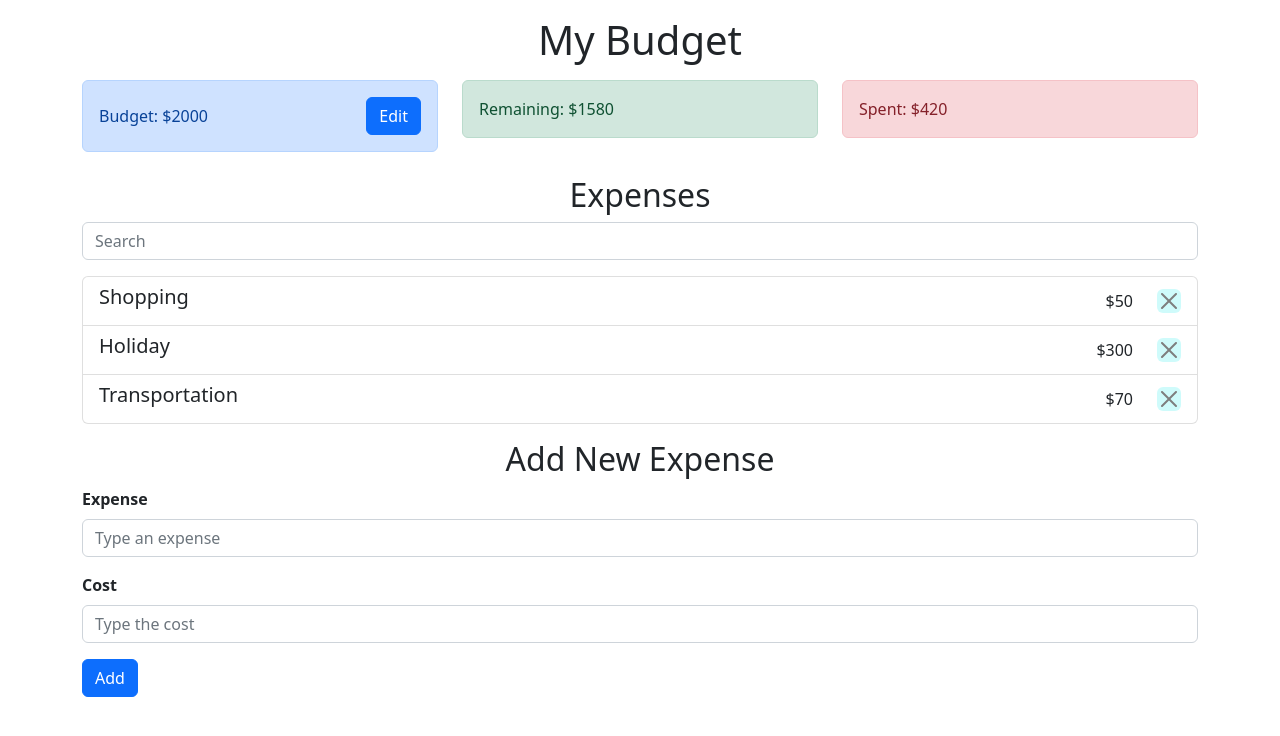
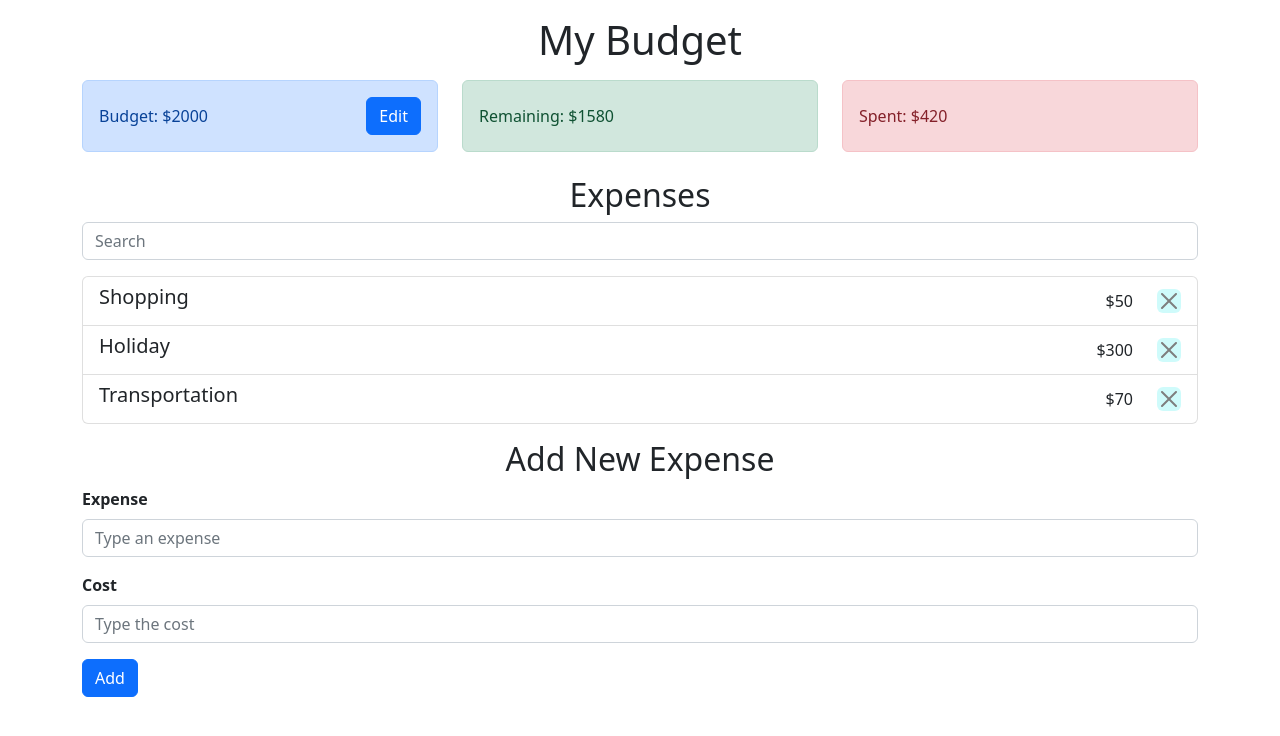
Before and after one commit to emreozturanli/budget-planner-typescript, a React (Create React App) app: page / in a window 1280 px wide. Shown: the top 736 px of the page. Built offline with nearby package versions, Linux system fonts and the light colour scheme.

Commit message:
css fixes

```diff
--- a/src/components/AddExpense.tsx
+++ b/src/components/AddExpense.tsx
@@ -20,7 +20,7 @@ const AddExpense = () => {
   }
 
   return (
-    <Form onSubmit={handleSubmit}>
+    <Form onSubmit={handleSubmit} className='mb-3'>
       <Form.Group className="mb-3" controlId="expense">
         <Form.Label className="fw-semibold">Expense</Form.Label>
         <Form.Control
--- a/src/components/BudgetInfo.tsx
+++ b/src/components/BudgetInfo.tsx
@@ -11,7 +11,7 @@ const BudgetInfo = () => {
   const remaining = budget - spent;
 
   return (
-    <Row className=" justify-content-center">
+    <Row className=" justify-content-center align-items-stretch">
       <Col lg={4}>
         <Alert variant="primary" className="d-flex align-items-center">
           <Budget/>
@@ -19,12 +19,12 @@ const BudgetInfo = () => {
       </Col>
       <Col lg={4}>
         <Alert variant="success" className="d-flex align-items-center">
-          <p className="mb-0">Remaining: ${remaining}</p>
+          <p className="mb-0" style={{padding:'7px 0'}}>Remaining: ${remaining}</p>
         </Alert>
       </Col>
       <Col lg={4}>
         <Alert variant="danger" className="d-flex align-items-center">
-          <p className="mb-0">Spent: ${spent}</p>
+          <p className="mb-0" style={{padding:'7px 0'}}>Spent: ${spent}</p>
         </Alert>
       </Col>
     </Row>
```
